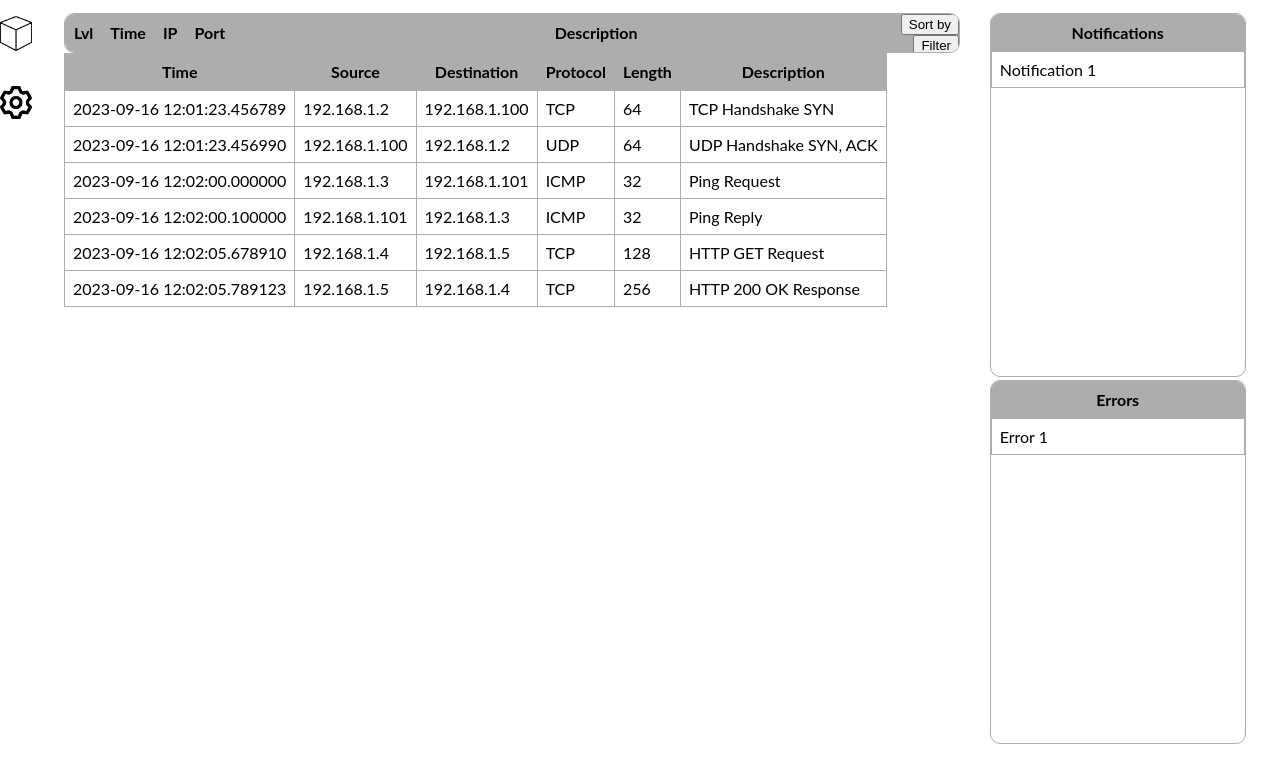
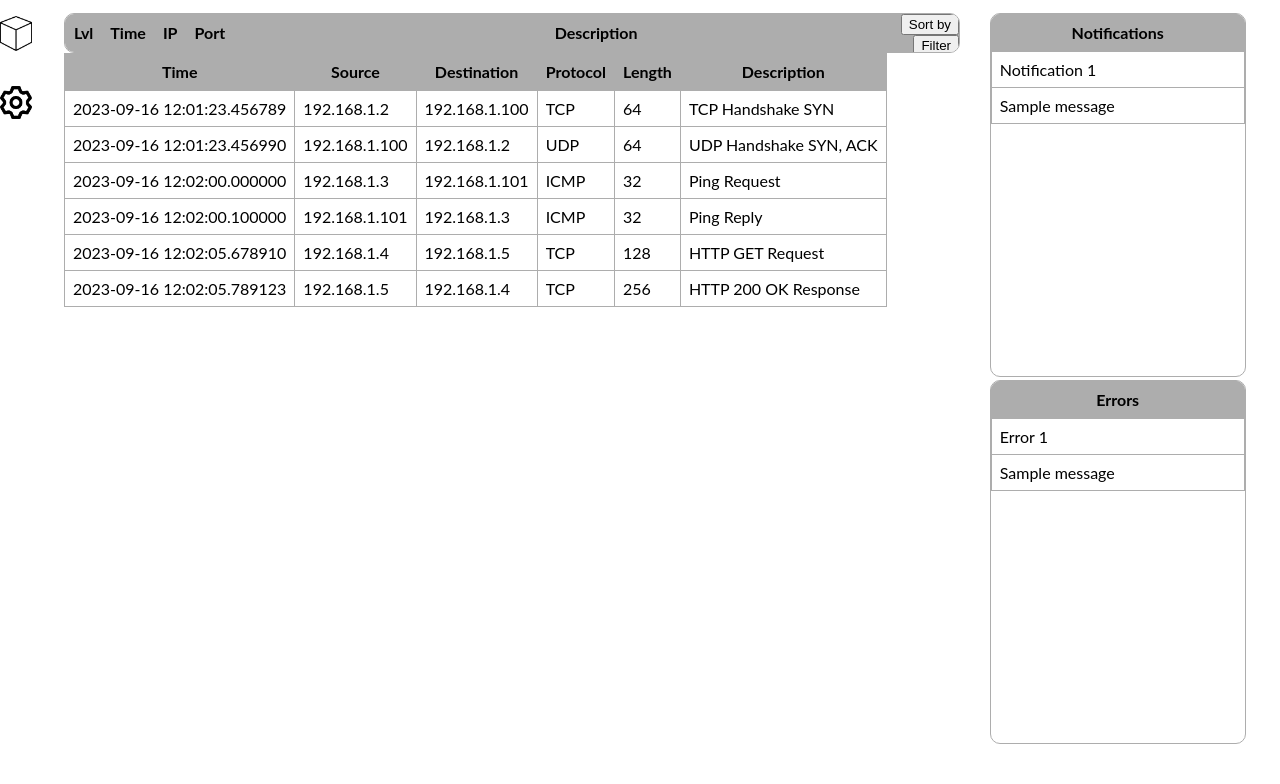
Before and after one commit to ljurado4/CS4311_LIDS_1_9uno5_Fall2023, a Flask app: page /LIDS_Dashboard in a window 1280 px wide. Shown: the part 101-885 px from the top of the page. Run offline with Flask 3, Linux system fonts and the light colour scheme; one stand-in notice (Sample message) is shown; lists and menus that the app fills with data are empty; some libraries are stand-ins or nearby versions.

Commit message:
Added success notification and categorized flash messages

```diff
--- a/LIDS_GUI/templates/LIDS_Dashboard.html
+++ b/LIDS_GUI/templates/LIDS_Dashboard.html
@@ -114,6 +114,12 @@
                 <tr>
                     <td>Notification 1</td>
                 </tr>
+                {% for message in get_flashed_messages(category_filter=['success']) %}
+                <tr>
+                    <td>{{ message }}</td>
+                </tr>
+                {% endfor %}
+                </tr>
             </tbody>
         </table>
 
@@ -127,6 +133,11 @@
                 <tr>
                     <td>Error 1</td>
                 </tr>
+                {% for message in get_flashed_messages(category_filter=['error']) %}
+                <tr>
+                    <td>{{ message }}</td>
+                </tr>
+                {% endfor %}
             </tbody>
         </table>
     </div>
--- a/app.py
+++ b/app.py
@@ -33,9 +33,9 @@ def dashboard():
         logging.debug("Attempting to establish socket connection")
         try:
             client_socket = ClientSocketIO(host=ip_address, port=int(port_number),wait_for_connection=False)
-            print("connection Succesfull")
+            flash(f'Successfully connection to server at IP: {ip_address} Port: {port_number}.', 'success')
         except Exception as e:
-            flash(f'Failed connection server at IP: {ip_address} Port: {port_number}.')
+            flash(f'Failed connection server at IP: {ip_address} Port: {port_number}.', 'error')
 
 
     alert_data =     [
```
